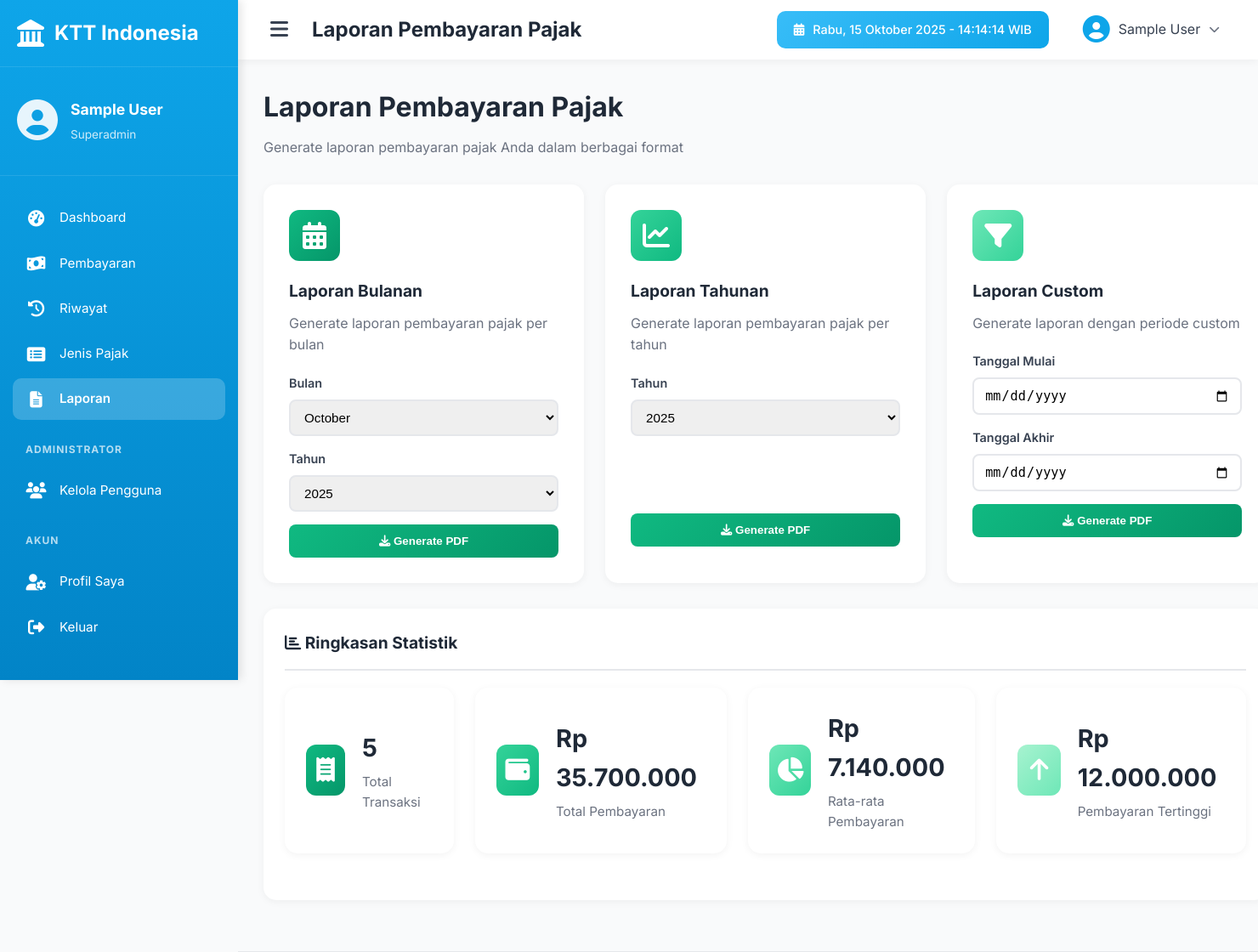
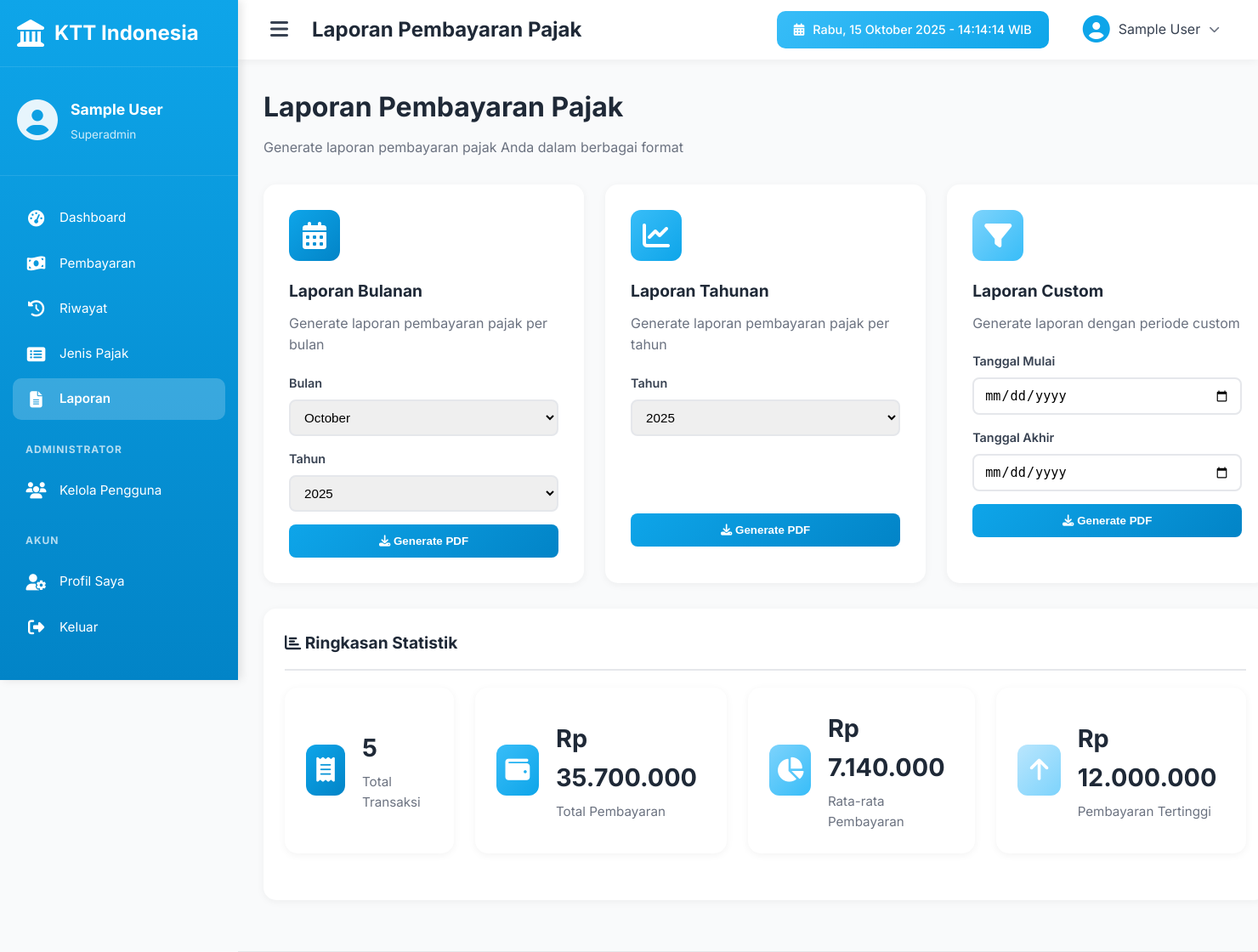
Before and after one commit to SIFA27L/e-Pajak-KTT, a PHP site: page /e-commerce/pages/laporan.php in a window 1480 px wide; the page is wider, and only the part inside the window is pictured. Shown: the top 1120 px of that part at 85% size. Run offline with PHP 8.4, Linux system fonts and the light colour scheme; the visitor is signed in with stand-in values (Sample User, id 1); data comes from the database, SQL or seed files in the repository.

Commit message:
fix: update remaining green colors to blue in profile and reports
- Changed all remaining green colors in pages/profile.php to blue palette
- Updated pages/laporan.php report icons and stat gradients to blue
- Fixed session-manager.js toast notification colors
- Updated dashboard-ajax.js chart and notification colors
- Changed auth/login.php alert colors to match blue theme
- Updated pages/users.php remaining text colors
- Consistent blue color scheme across entire application
- Color mapping: #10b981→#0ea5e9, #059669→#0284c7, #065f46→#0369a1
- Light colors: #34d399→#38bdf8, #6ee7b7→#7dd3fc, #a7f3d0→#bae6fd

```diff
--- a/assets/js/dashboard-ajax.js
+++ b/assets/js/dashboard-ajax.js
@@ -254,7 +254,7 @@ style.textContent = `
         position: fixed;
         top: 80px;
         right: -300px;
-        background: #10b981;
+        background: #0ea5e9;
         color: white;
         padding: 12px 20px;
         border-radius: 8px 0 0 8px;
@@ -297,7 +297,7 @@ style.textContent = `
         padding: 12px;
         background: #f9fafb;
         border-radius: 8px;
-        border-left: 3px solid #10b981;
+        border-left: 3px solid #0ea5e9;
     }
 
     .payment-info {
--- a/assets/js/session-manager.js
+++ b/assets/js/session-manager.js
@@ -198,7 +198,7 @@ class SessionManager {
                 <div style="display: flex; gap: 10px; justify-content: center;">
                     <button id="continueSession" style="
                         padding: 12px 30px;
-                        background: linear-gradient(135deg, #10b981 0%, #059669 100%);
+                        background: linear-gradient(135deg, #0ea5e9 0%, #0284c7 100%);
                         color: white;
                         border: none;
                         border-radius: 8px;
--- a/auth/login.php
+++ b/auth/login.php
@@ -334,8 +334,8 @@ unset($_SESSION['logout_message']);
 
         .alert-success {
             background: #d1fae5;
-            color: #065f46;
-            border: 1px solid #a7f3d0;
+            color: #0369a1;
+            border: 1px solid #bae6fd;
         }
 
         .alert-warning {
--- a/pages/laporan.php
+++ b/pages/laporan.php
@@ -85,7 +85,7 @@ $role = $_SESSION['role'];
         .btn-generate {
             width: 100%;
             padding: 12px;
-            background: linear-gradient(135deg, #10b981 0%, #059669 100%);
+            background: linear-gradient(135deg, #0ea5e9 0%, #0284c7 100%);
             color: white;
             border: none;
             border-radius: 8px;
@@ -114,7 +114,7 @@ $role = $_SESSION['role'];
             <div class="report-options">
                 <!-- Laporan Bulanan -->
                 <div class="report-card">
-                    <div class="report-icon" style="background: linear-gradient(135deg, #10b981 0%, #059669 100%);">
+                    <div class="report-icon" style="background: linear-gradient(135deg, #0ea5e9 0%, #0284c7 100%);">
                         <i class="fas fa-calendar-alt"></i>
                     </div>
                     <div class="report-title" data-i18n="report.monthly_title">Laporan Bulanan</div>
@@ -151,7 +151,7 @@ $role = $_SESSION['role'];
 
                 <!-- Laporan Tahunan -->
                 <div class="report-card">
-                    <div class="report-icon" style="background: linear-gradient(135deg, #34d399 0%, #10b981 100%);">
+                    <div class="report-icon" style="background: linear-gradient(135deg, #38bdf8 0%, #0ea5e9 100%);">
                         <i class="fas fa-chart-line"></i>
                     </div>
                     <div class="report-title" data-i18n="report.yearly_title">Laporan Tahunan</div>
@@ -177,7 +177,7 @@ $role = $_SESSION['role'];
 
                 <!-- Laporan Custom -->
                 <div class="report-card">
-                    <div class="report-icon" style="background: linear-gradient(135deg, #6ee7b7 0%, #34d399 100%);">
+                    <div class="report-icon" style="background: linear-gradient(135deg, #7dd3fc 0%, #38bdf8 100%);">
                         <i class="fas fa-filter"></i>
                     </div>
                     <div class="report-title" data-i18n="report.custom_title">Laporan Custom</div>
@@ -233,7 +233,7 @@ $role = $_SESSION['role'];
 
                 <div class="stats-grid">
                     <div class="stat-card">
-                        <div class="stat-icon" style="background: linear-gradient(135deg, #10b981 0%, #059669 100%);">
+                        <div class="stat-icon" style="background: linear-gradient(135deg, #0ea5e9 0%, #0284c7 100%);">
                             <i class="fas fa-receipt"></i>
                         </div>
                         <div class="stat-details">
@@ -243,7 +243,7 @@ $role = $_SESSION['role'];
                     </div>
 
                     <div class="stat-card">
-                        <div class="stat-icon" style="background: linear-gradient(135deg, #34d399 0%, #10b981 100%);">
+                        <div class="stat-icon" style="background: linear-gradient(135deg, #38bdf8 0%, #0ea5e9 100%);">
                             <i class="fas fa-wallet"></i>
                         </div>
                         <div class="stat-details">
@@ -253,7 +253,7 @@ $role = $_SESSION['role'];
                     </div>
 
                     <div class="stat-card">
-                        <div class="stat-icon" style="background: linear-gradient(135deg, #6ee7b7 0%, #34d399 100%);">
+                        <div class="stat-icon" style="background: linear-gradient(135deg, #7dd3fc 0%, #38bdf8 100%);">
                             <i class="fas fa-chart-pie"></i>
                         </div>
                         <div class="stat-details">
@@ -263,7 +263,7 @@ $role = $_SESSION['role'];
                     </div>
 
                     <div class="stat-card">
-                        <div class="stat-icon" style="background: linear-gradient(135deg, #a7f3d0 0%, #6ee7b7 100%);">
+                        <div class="stat-icon" style="background: linear-gradient(135deg, #bae6fd 0%, #7dd3fc 100%);">
                             <i class="fas fa-arrow-up"></i>
                         </div>
                         <div class="stat-details">
--- a/pages/users.php
+++ b/pages/users.php
@@ -390,7 +390,7 @@ $page_title = "Manajemen User";
 
         .badge.active {
             background: #d1fae5;
-            color: #065f46;
+            color: #0369a1;
         }
 
         .badge.inactive {
@@ -548,7 +548,7 @@ $page_title = "Manajemen User";
 
         .alert.success {
             background: #d1fae5;
-            color: #065f46;
+            color: #0369a1;
             border: 1px solid #0ea5e9;
         }
 
```
Also changed, not shown: pages/profile.php (+7 -7 lines).
